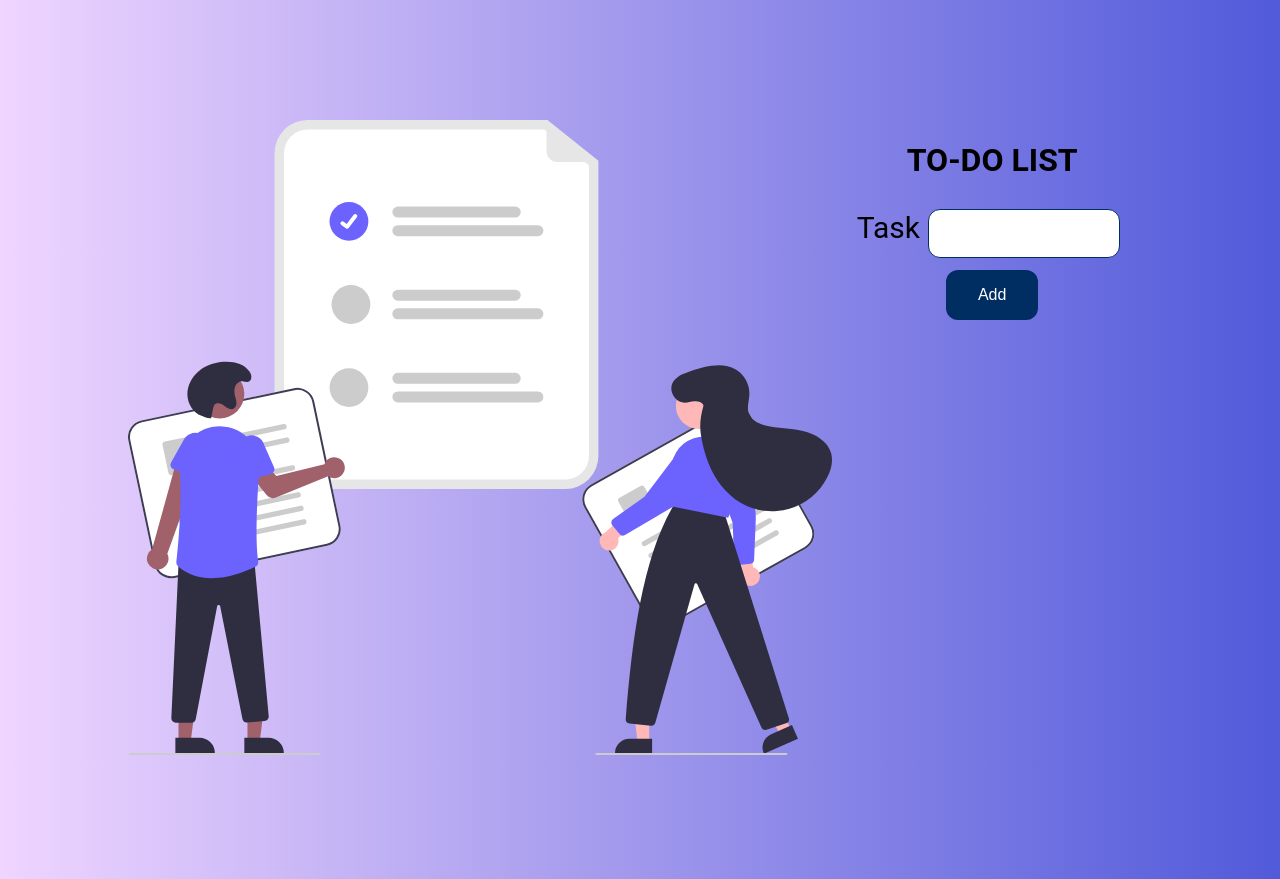
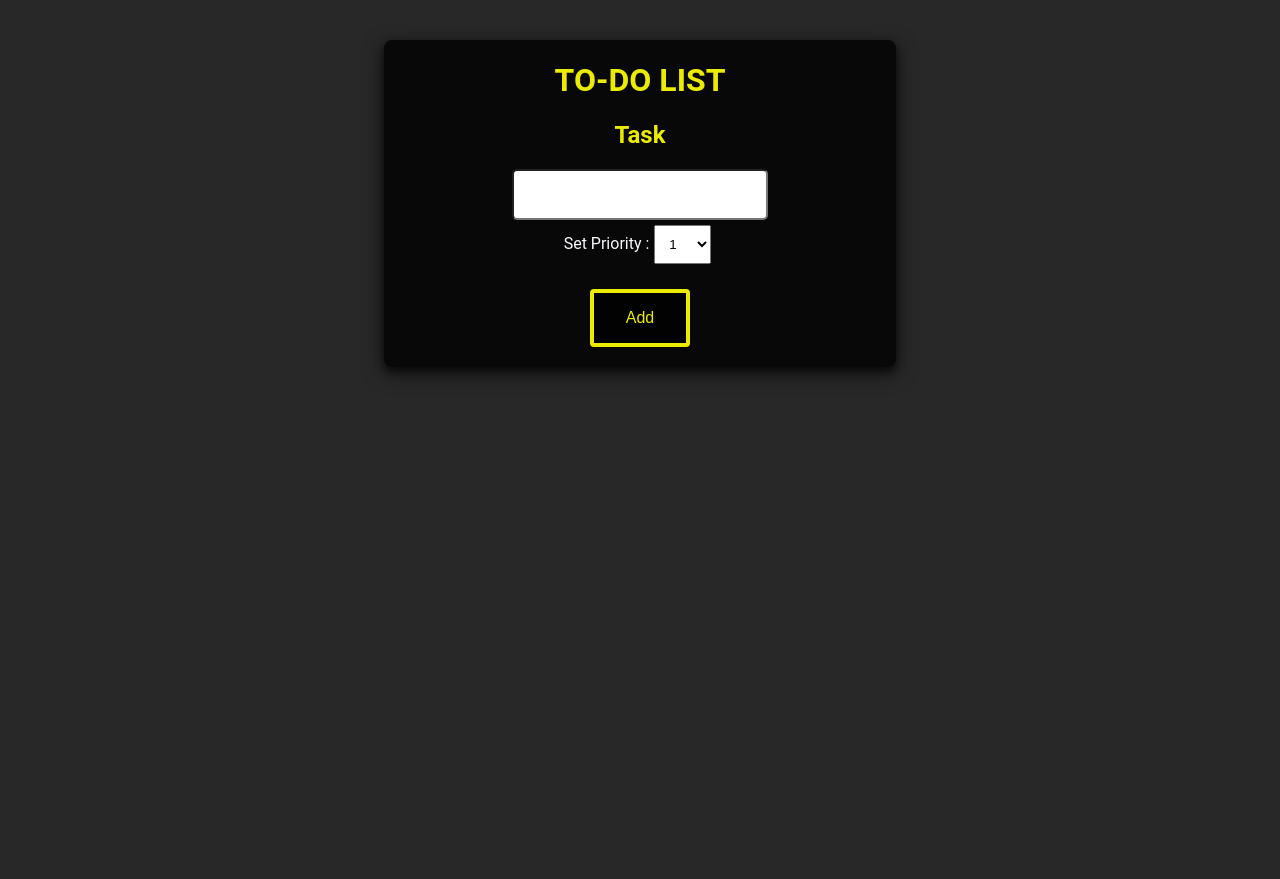
Before and after one commit to SalsabilHossain/ToDo-List-React, a React (Create React App) app: page / in a window 1280 px wide. After the commit the page ends 840 px from the top, so only its background shows below. Built offline with nearby package versions, Linux system fonts and the light colour scheme.

Commit message:
Fourth Commit

```diff
--- a/package.json
+++ b/package.json
@@ -1,17 +1,21 @@
 {
   "name": "my-app",
+  "homepage": "https://SalsabilHossain.github.io/ToDo-List-React",
   "version": "0.1.0",
   "private": true,
   "dependencies": {
     "@testing-library/jest-dom": "^5.11.5",
     "@testing-library/react": "^11.1.2",
     "@testing-library/user-event": "^12.2.2",
+    "gh-pages": "^3.1.0",
     "react": "^17.0.1",
     "react-dom": "^17.0.1",
     "react-scripts": "4.0.0",
     "web-vitals": "^0.2.4"
   },
   "scripts": {
+    "predeploy": "npm run build",
+    "deploy": "gh-pages -b master -d build",
     "start": "react-scripts start",
     "build": "react-scripts build",
     "test": "react-scripts test",
--- a/src/App.css
+++ b/src/App.css
@@ -6,7 +6,9 @@
 }
 
 body{
-    background: linear-gradient(90deg, #efd5ff 0%, #515ada 100%);
+    background-color: #282828;
+    padding: 0;
+    margin: 0;
 }
 
 
--- a/src/App.js
+++ b/src/App.js
@@ -6,6 +6,7 @@ import Todolist from "./components/Todolist"
 function App() {
   const [inputText, setInputText] = useState("");
   const [todos, setTodos] = useState([]);
+  const [select, setselect] = useState ("");
 
 
 
@@ -18,7 +19,9 @@ function App() {
       inputText={inputText}
       todos={todos}
       setTodos={setTodos}
-      setInputText={setInputText}/>
+      setInputText={setInputText}
+      select={select}
+      setselect={setselect}/>
 
 
     </div>
--- a/src/components/Form.css
+++ b/src/components/Form.css
@@ -1,86 +1,123 @@
-.container{
+.boxflex{
+    height: 100vh;
+
     display: flex;
-    margin: 15vh;
+    flex-direction: column;
+    align-items: center;
+    margin-top: 5vh;
+
+
+
 }
 
-.imgback{
-    flex: 4;
+
+
+.form{
+
+    width: 40vw;
+    text-align: center;
+    background-color: rgba(0, 0, 0, 0.8);
+    box-shadow: 0 4px 8px 0 rgba(0, 0, 0, 0.6), 0 6px 20px 0 rgba(0, 0, 0, 0.6);
+    border-radius: 8px;
+
+
+
+
+
 }
 
-.form{
-    flex: 4;
+
+
+
+.list{
+    width: 40vw;
     text-align: center;
+
+
 
 
 }
 
 h1{
     text-align: center;
-    display: flex;
-    align-items: center;
-    justify-content: center;
+    color: #ebeb00;
 }
+
+h2{
+    text-align: center;
+    color: #ebeb00;
+}
+
+
+Form Button{
+    background-color: rgba(0, 0, 0, 0.8);
+    border: none;
+    color: #ebeb00;;
+    padding: 16px 32px;
+    text-align: center;
+    font-size: 16px;
+    margin: 20px;
+    border-radius: 4px;
+    transition: 0.3s;;
+    display: inline-block;
+    text-decoration: none;
+    cursor: pointer;
+    border: 4px solid #ebeb00;;
+
+}
+
+Form Button:hover{
+    opacity: 0.;
+}
+
+input[type=text]{
+    padding: 16px 16px;
+    border-radius: 5px;
+
+    width: 50%;
+
+
+
+  }
+label{
+    font-size: 16px;
+    margin: 10px;
+    text-align: center;
+
+}
+  select{
+      margin: 5px;
+      padding: 10px;
+
+
+
+  }
+
+  @media (max-width: 800px) {
+    .form{
+
+        width: 100vw;
+        text-align: center;
+        background-color: rgba(0, 0, 0, 0.8);
+        box-shadow: 0 4px 8px 0 rgba(0, 0, 0, 0.6), 0 6px 20px 0 rgba(0, 0, 0, 0.6);
+        border-radius: 8px;
 
 
 
 
-Form Button{
-    background: #002D62;
-    border: none;
-    color: white;
-    padding: 16px 32px;
-    text-align: center;
-    font-size: 16px;
-    margin: 4px 2px;
-    border-radius: 12px;
-    transition: 0.3s;background-color: ;
-    display: inline-block;
-    text-decoration: none;
-    cursor: pointer;
-}
 
-Form Button:hover{
-    opacity: 0.3;
-}
-
-input[type=text]{
-    width: 60%;
-    padding: 16px 32px;
-    margin: 8px;
-    display: inline-block;
-    border: 1px solid #002D62;
-
-    box-sizing: border-box;
-    background-color: white;
-    border-radius: 12px;
-  }
-.list{
-    margin-left: 3vh;
-
-}
-  label{
-      font-size: 30px;
-
-  }
-
-  @media (max-width: 960px) {
-    .imgback {
-      display: none;
     }
 
-    .form{
-        flex-direction: row;
-        flex: 12;
-        align-items: center;
+    .list{
+        width: 100vw;
+        text-align: center;
+
     }
+   select{
+       text-align: center;
+   }
 
-
-
-    h1{
-        display: flex;
-        flex: 12;
-    }
-
-
-
+   label{
+       text-align: center;
+   }
   }
--- a/src/components/Form.js
+++ b/src/components/Form.js
@@ -4,7 +4,14 @@ import './Form.css'
 import Todolist from "./Todolist"
 
 
-function Form({setInputText, inputText, todos, setTodos}){
+function Form({setInputText, inputText, todos, setTodos, select, setselect}){
+    const Priority = (e) => {
+        console.log(e.target.value);
+        setselect(e.target.value);
+
+    };
+
+
     const inputTextHandler = (e) => {
         console.log(e.target.value);
         setInputText(e.target.value);
@@ -13,36 +20,58 @@ function Form({setInputText, inputText, todos, setTodos}){
 
     const submitTodoHandler = (e) => {
         e.preventDefault();
-        setTodos([...todos, {text: inputText, completed: false, id: Math.random()}]);
+        setTodos([...todos, {text: inputText, completed: false, id: Math.random(), select: select}]);
         setInputText("");
+
 
     };
     return(
 
         <Fragment>
+            <div className='boxflex'>
+                <div className='form'>
+                    <form>
+                        <h1>TO-DO LIST</h1>
+                        <h2>Task</h2>
 
-            <div className='container'>
-            <div className='imgback'><img src={task} alt="Task"/></div>
-            <div className='form'>
-            <form>
-            <h1>TO-DO LIST</h1>
-            <label>
-            Task
-            <input value={inputText} onChange={inputTextHandler} type="text" name="name" />
-            </label>
-            <button onClick={submitTodoHandler}>Add</button>
+                        <input value={inputText} onChange={inputTextHandler} type="text" name="name" /><br/>
+                            <label>
+                                Set Priority :
+                                <select value={select} onChange={Priority} >
+                                    <option value="1">1</option>
+                                    <option value="2">2</option>
+                                    <option value="3">3</option>
+                                    <option value="4">4</option>
+                                    <option value="5">5</option>
+                                    <option value="6">6</option>
+                                    <option value="7">7</option>
+                                    <option value="8">8</option>
+                                    <option value="9">9</option>
+                                    <option value="10">10</option>
+                                </select>
+                            </label><br/>
+
+                        <button onClick={submitTodoHandler}>Add</button>
 
 
 
-            </form>
-            <div className="list"><Todolist todos={todos} setInputText={setInputText} setTodos={setTodos} /></div>
+                    </form>
+                </div>
 
+                <div className='list'>
+                        <Todolist todos={todos} setInputText={setInputText} setTodos={setTodos} select={select} setselect={setselect}/>
+
+
+                </div>
 
 
 
             </div>
 
-            </div>
+
+
+
+
 
         </Fragment>
 
--- a/src/components/ToDo.css
+++ b/src/components/ToDo.css
@@ -29,19 +29,39 @@ pointer-events: none;
 .todo {
     margin: 0.5rem;
     font-size: 1.5rem;
-    color: black;
+    color: white;
     display: flex;
-    justify-content: space-between;
     align-items: center;
+    justify-content: center;
     transition: all 1s ease;
+    color: #ebeb00;
+
+
+
 
 
   }
 
   .todo li{
       list-style: none;
-      margin: 20px;
-      display: flex;
+
+
+
 
 
   }
+
+  label{
+    color: ghostwhite;
+  }
+
+  @media (max-width: 800px) {
+    .todo {
+
+    }
+
+    todo li{
+      width: 100%
+
+    }
+  }
--- a/src/components/ToDo.js
+++ b/src/components/ToDo.js
@@ -3,7 +3,11 @@ import './ToDo.css'
 import Todolist from './Todolist'
 
 
-const ToDo = ({text, todo, todos, setTodos}) => {
+const ToDo = ({text, todo, todos, setTodos, select, setselect}) => {
+
+
+
+
     const deleteHandler = () => {
         setTodos(todos.filter((el) => el.id !==todo.id));
 
@@ -34,11 +38,12 @@ const ToDo = ({text, todo, todos, setTodos}) => {
 
     <li className={`todo-item ${todo.completed ? "completed" : ''}`}>
 
-            {text}
+            {text}. <label>Priority: {select}</label>
 
     </li>
 
     <button onClick={deleteHandler} className="trash-btn"><i className="fas fa-trash"></i></button>
+
 
     </div>
 
--- a/src/components/Todolist.js
+++ b/src/components/Todolist.js
@@ -4,13 +4,18 @@ import ToDo from './ToDo';
 import Form from './Form'
 
 
-function Todolist({todos, setTodos}){
+
+
+
+function Todolist({todos, setTodos, select, setselect}){
 
     return(
     <div className="todo container">
         <ul className="to-do list">
-            {todos.map(todo => (
-                    <ToDo todo={todo} setTodos={setTodos} todos={todos} key={todo.id} text={todo.text}/>
+            {todos
+            .sort((a,b) => a.select > b.select)
+            .map(todo => (
+                    <ToDo todo={todo} setTodos={setTodos} todos={todos} key={todo.id} text={todo.text} select={todo.select}/>
 
 
             ))}
@@ -19,6 +24,11 @@ function Todolist({todos, setTodos}){
 
 
     </div>);
-}
+};
+
+const priority = {
+    completePriority: 10,
+
+  };
 
 export default Todolist;
```
Also changed, not shown: 2 other files (tests, documents, lock files or other folders).
